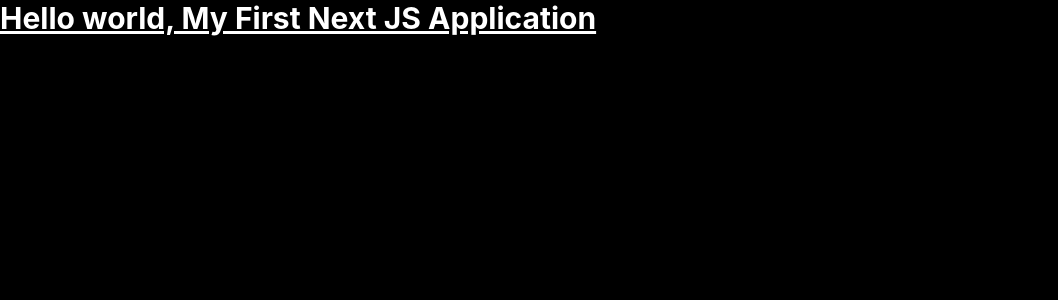
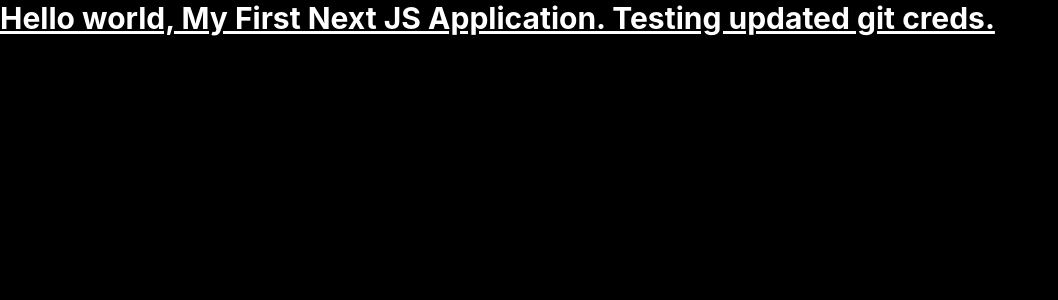
Before and after one commit to neerajchavan/next-js-twitter-clone, a Next.js app: page / in a window 1280 px wide. Shown: the top 300 px of the page, without its empty margins (0-1058 px from the left). Built offline with nearby package versions, Linux system fonts and the light colour scheme.

Commit message:
updated git creds for the local project

```diff
--- a/pages/index.js
+++ b/pages/index.js
@@ -1,7 +1,7 @@
 export default function Home() {
   return (
     <h1 className="text-3xl font-bold underline">
-      Hello world, My First Next JS Application
+      Hello world, My First Next JS Application. Testing updated git creds.
     </h1>
   );
 }
```
